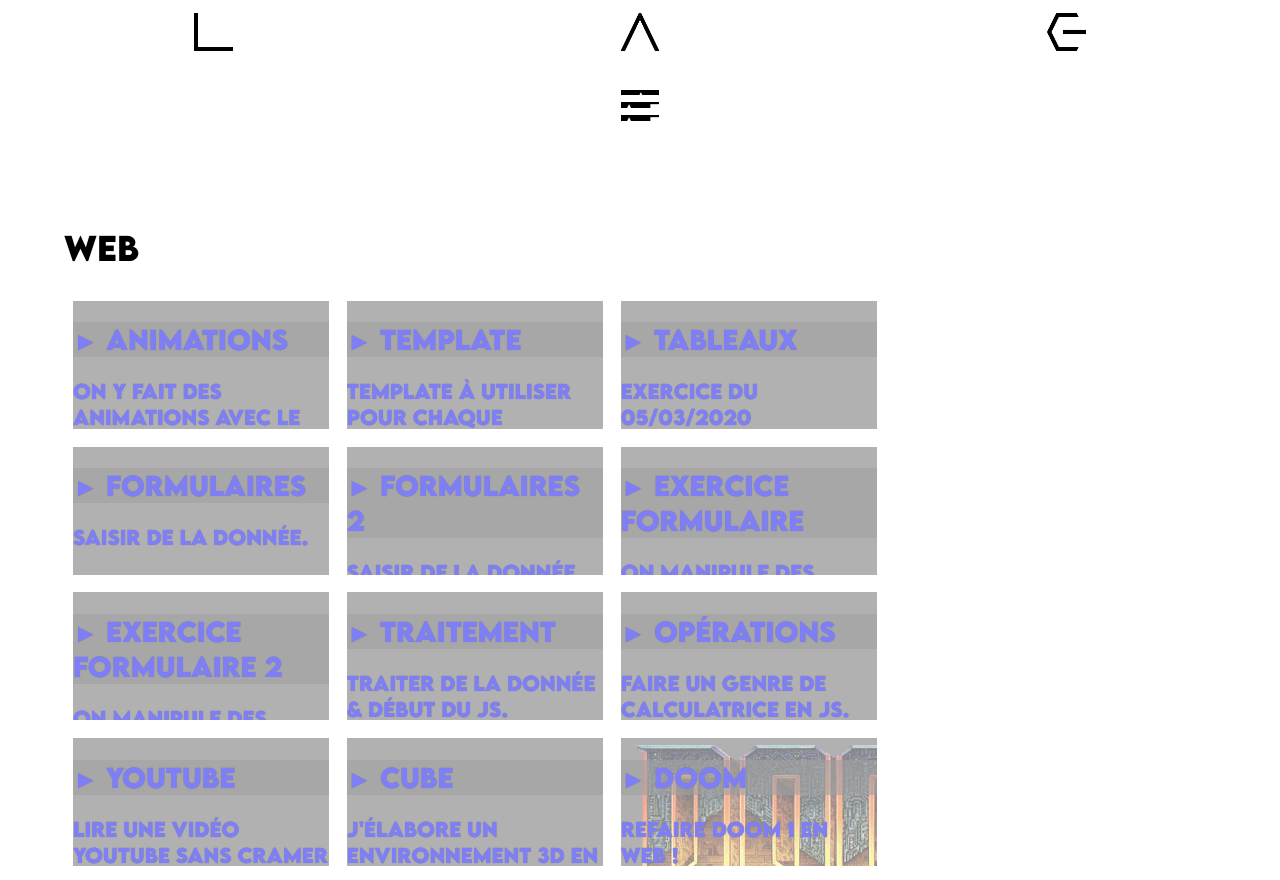
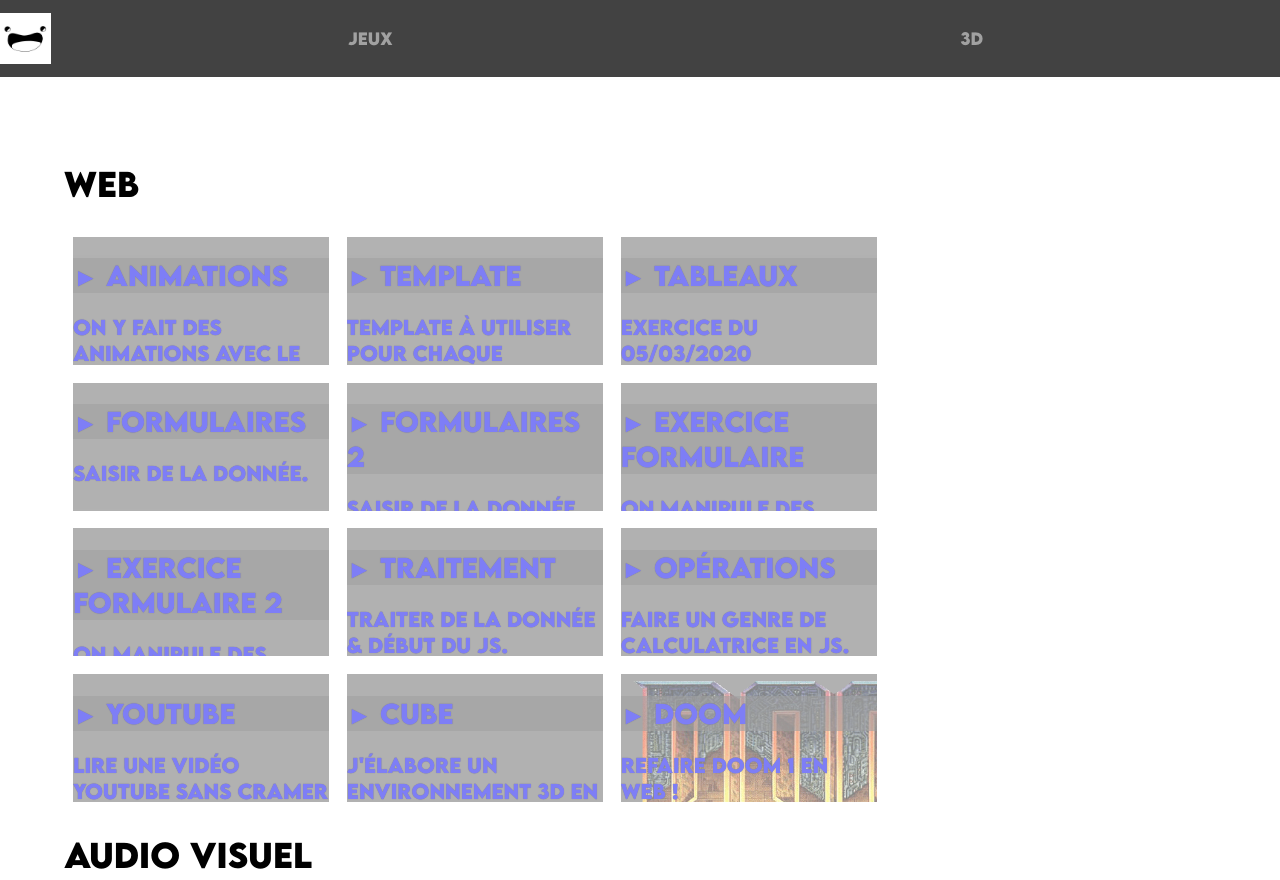
Before and after one commit to Fgete/Site-web, a plain HTML site: page index.html in a window 1280 px wide. Shown: the top 880 px of the page. Drawn offline with Linux system fonts and the light colour scheme; files whose address does not match are found by name.

Commit message:
index 2.0

```diff
--- a/css/index.css
+++ b/css/index.css
@@ -15,12 +15,44 @@ body{
 	font-family: pageFont, arial;
 }
 
+/* ---HEADER--- */
+
 header{
-	background-color: white;
+	display: flex;
+	flex-direction: row;
+	background-color: #424242;
 
 	width: 100%;
-	height: 10vw;
+	height: 5vw;
 	padding-top: 1%;
+}
+
+.logoSite{
+	width: 4%;
+	height: 4vw;
+}
+
+#bandeau{
+	display: flex;
+	flex-direction: row;
+	justify-content: space-around;
+	width: 94%;
+	height: 4vw;
+	margin-left: 1%;
+	align-items: center;
+}
+
+.pageTitre{
+	opacity: 50%;
+	color: white;
+	font-weight: bold;
+	text-decoration: none;
+
+	transition: 0.5s;
+}
+
+.pageTitre:hover{
+	opacity: 100%;
 }
 
 #nomSite{
--- a/index.html
+++ b/index.html
@@ -6,10 +6,10 @@
 		<link rel="shortcut icon" type="image/x-icon" href="./images/profil.jpg"/>
 		<link rel="stylesheet" type="text/css" href="./css/index.css">
 	</head>
-	<script type="text/javascript" src="../js/lobby.js"></script>
+	<script type="text/javascript" src="../js/index.js"></script>
 	<body>
 		<header id="header">
-			<div id="nomSite">
+			<!-- <div id="nomSite">
 				<img src="./images/lobby/L.png" class="initiales">
 				<img src="./images/lobby/A.png" class="initiales">
 				<img src="./images/lobby/G.png" class="initiales">
@@ -18,12 +18,14 @@
 				<div id="chap1" class="chapitre">Chap 1</div>
 				<div id="chap2" class="chapitre">Chap 2</div>
 				<div id="chap3" class="chapitre">Chap 3</div>
+			</div> -->
+			<img src="./images/profil.jpg" class="logoSite">
+			<div id="bandeau">
+				<a href="" class="pageTitre">Jeux</a>
+				<a href="" class="pageTitre">3D</a>
 			</div>
 		</header>
 		<div id="chest">
-			<!-- <div id="bande">
-				<p>/!\ Travaux /!\</p>
-			</div> -->
 			<div id="tileList">
 				<h1 class="tileTitle">Web</h1>
 
--- /dev/null
+++ b/js/index.js
@@ -0,0 +1,45 @@
+var stateMenu = false;
+
+function clickMenu(){
+	var menu = document.getElementById("menu");
+
+	if (stateMenu) {
+		closeMenu(menu);
+	}else{
+		openMenu(menu);
+	}
+	console.log("Menu : " + stateMenu);
+}
+
+function openMenu(element){
+	var chaps = document.getElementsByClassName("chapitre");
+	for (var i = 0; i < 3; i++) {
+		chaps[i].style.width = '20%';
+		chaps[i].style.height = '10vw';
+	}
+
+	document.getElementById("chap1").style.marginTop = '1%';
+	document.getElementById("chap3").style.marginTop = '1%';
+
+	document.getElementById("chap1").style.marginLeft = '6.5%';
+	document.getElementById("chap2").style.marginLeft = '40%';
+	document.getElementById("chap3").style.marginLeft = '73.6%';
+
+	stateMenu = true;
+}
+
+function closeMenu(element){
+	var chaps = document.getElementsByClassName("chapitre");
+	for (var i = 0; i < 3; i++) {
+		chaps[i].style.width = '3%';
+		chaps[i].style.height = '0.7%';
+	}
+
+	document.getElementById("chap1").style.marginTop = '0%';
+	document.getElementById("chap3").style.marginTop = '2%';
+
+	document.getElementById("chap1").style.marginLeft = '48.5%';
+	document.getElementById("chap2").style.marginLeft = '48.5%';
+	document.getElementById("chap3").style.marginLeft = '48.5%';
+	stateMenu = false;
+}
--- a/js/lobby.js
+++ /dev/null
@@ -1,45 +0,0 @@
-var stateMenu = false;
-
-function clickMenu(){
-	var menu = document.getElementById("menu");
-
-	if (stateMenu) {
-		closeMenu(menu);
-	}else{
-		openMenu(menu);
-	}
-	console.log("Menu : " + stateMenu);
-}
-
-function openMenu(element){
-	var chaps = document.getElementsByClassName("chapitre");
-	for (var i = 0; i < 3; i++) {
-		chaps[i].style.width = '20%';
-		chaps[i].style.height = '10vw';
-	}
-
-	document.getElementById("chap1").style.marginTop = '1%';
-	document.getElementById("chap3").style.marginTop = '1%';
-
-	document.getElementById("chap1").style.marginLeft = '6.5%';
-	document.getElementById("chap2").style.marginLeft = '40%';
-	document.getElementById("chap3").style.marginLeft = '73.6%';
-
-	stateMenu = true;
-}
-
-function closeMenu(element){
-	var chaps = document.getElementsByClassName("chapitre");
-	for (var i = 0; i < 3; i++) {
-		chaps[i].style.width = '3%';
-		chaps[i].style.height = '0.7%';
-	}
-
-	document.getElementById("chap1").style.marginTop = '0%';
-	document.getElementById("chap3").style.marginTop = '2%';
-
-	document.getElementById("chap1").style.marginLeft = '48.5%';
-	document.getElementById("chap2").style.marginLeft = '48.5%';
-	document.getElementById("chap3").style.marginLeft = '48.5%';
-	stateMenu = false;
-}
```
